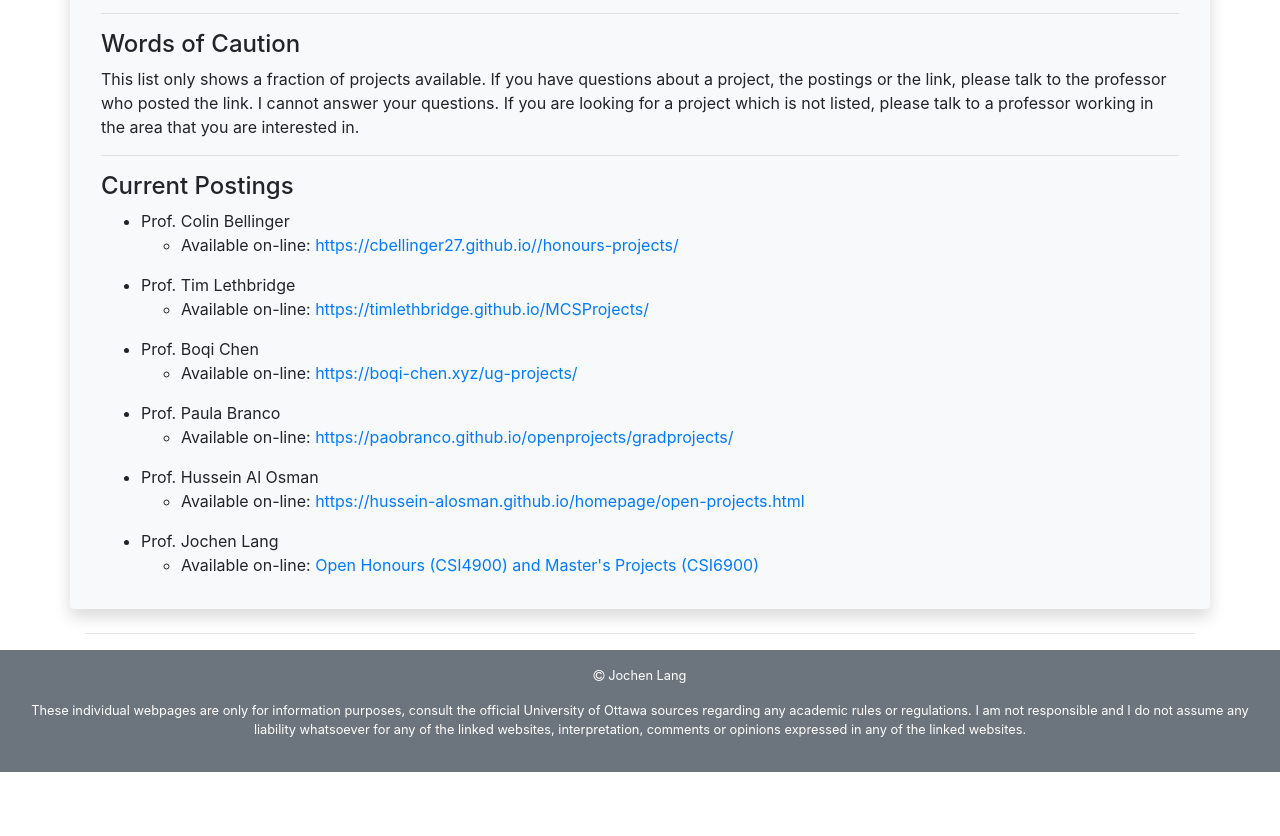
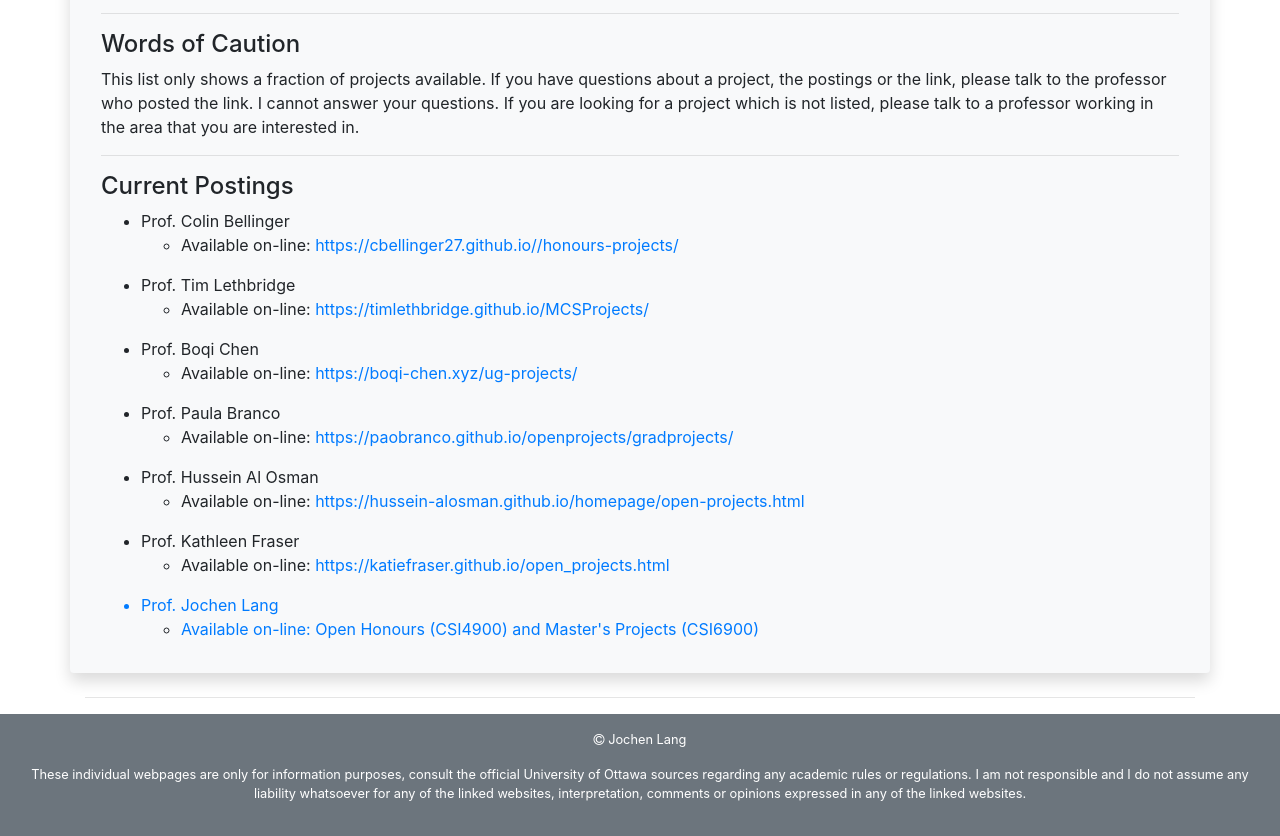
Before and after one commit to langJo/homepage, a plain HTML site: page mcsprojects/postings.html in a window 1280 px wide. Shown: the part 249-1085 px from the top of the page. Before the commit the page ends 1021 px from the top, so only its background shows below. Drawn offline with nearby package versions, Linux system fonts and the light colour scheme.

Commit message:
Added Kathleen

```diff
--- a/mcsprojects/postings.html
+++ b/mcsprojects/postings.html
@@ -143,6 +143,13 @@ ul.minus  { list-style-type: "- "; }
           </li>
         </ul>
         </li>
+                <li> Prof. Kathleen Fraser</li>
+        <ul>
+          <li>Available on-line: <a
+                href="https://katiefraser.github.io/open_projects.html">https://katiefraser.github.io/open_projects.html</p>
+          </li>
+        </ul>
+        </li>
         <li> Prof. Jochen Lang</li>
         <ul>
           <li>Available on-line: <a
```
